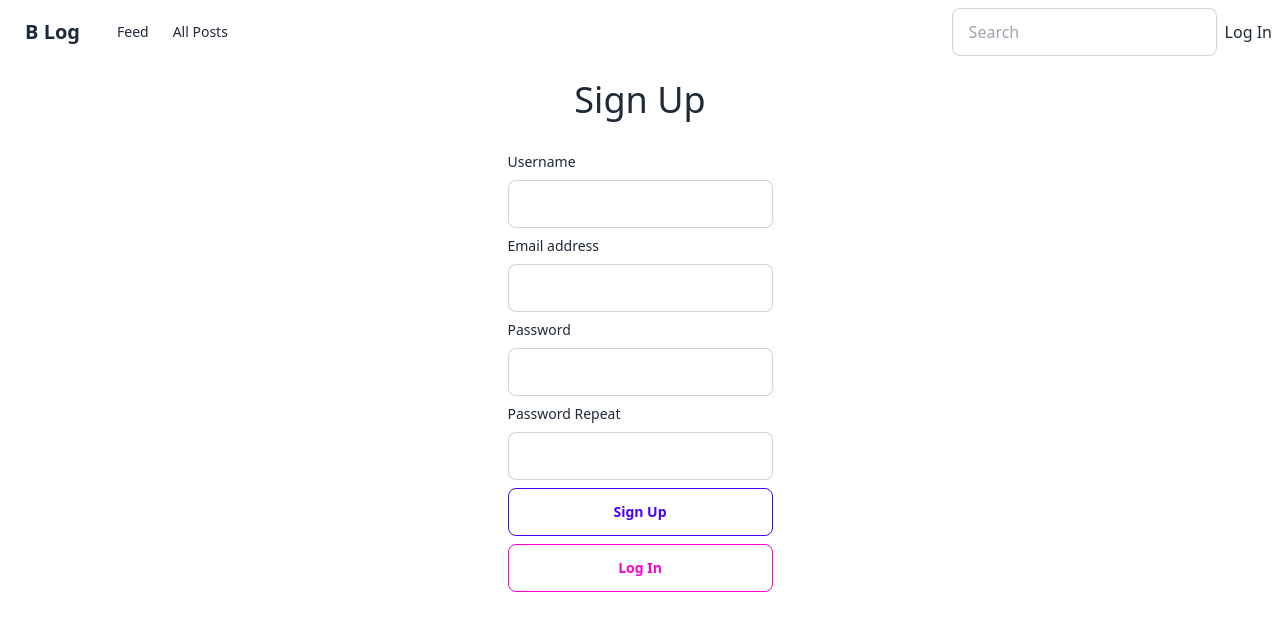
After one commit to TokioSGl/django-blog, a Django app: page /account/signup/ in a window 1280 px wide. The commit adds this page. Shown: the top 631 px of the page. Run offline with Django 5.2, Linux system fonts and the light colour scheme; some libraries are stand-ins or nearby versions.

Commit message:
logout, signup

```diff
--- a/src/account/forms.py
+++ b/src/account/forms.py
@@ -1,6 +1,23 @@
 from django import forms
+from django.contrib.auth.models import User
 
 
 class LoginForm(forms.Form):
     username = forms.CharField()
     password = forms.CharField(widget=forms.PasswordInput)
+
+
+class SignupForm(forms.ModelForm):
+    password = forms.CharField(label="Password", widget=forms.PasswordInput)
+    password_repeat = forms.CharField(label="Password Repeat", widget=forms.PasswordInput)
+
+    class Meta:
+        model = User
+        fields = ["username", "email"]
+
+    def clean_password_repeat(self):
+        cd = self.cleaned_data
+        if cd["password"] != cd["password_repeat"]:
+            raise forms.ValidationError("Password do not match")
+
+        return cd["password_repeat"]
--- a/src/account/urls.py
+++ b/src/account/urls.py
@@ -1,9 +1,12 @@
+from django.contrib.auth.views import LogoutView
 from django.urls import path
 
-from account.views import user_login
+from account.views import user_login, user_signup
 
 app_name = "account"
 
 urlpatterns = [
+    path("signup/", user_signup, name="signup"),
     path("login/", user_login, name="login"),
+    path("logout/", LogoutView.as_view(), name="logout"),
 ]
--- a/src/account/views.py
+++ b/src/account/views.py
@@ -1,8 +1,9 @@
 from django.contrib.auth import authenticate, login
 from django.http import HttpResponse
-from django.shortcuts import render
+from django.shortcuts import redirect, render
+from django.urls import reverse
 
-from account.forms import LoginForm
+from account.forms import LoginForm, SignupForm
 
 
 def user_login(request):
@@ -14,7 +15,7 @@ def user_login(request):
             if user is not None:
                 if user.is_active:
                     login(request, user)
-                    return HttpResponse("Authenticated successfully")
+                    return redirect(reverse("blog:post_list"))
                 else:
                     return HttpResponse("Disabled account")
             else:
@@ -23,3 +24,18 @@ def user_login(request):
         form = LoginForm()
 
     return render(request, "account/login.html", {"form": form})
+
+
+def user_signup(request):
+    if request.method == "POST":
+        form = SignupForm(request.POST)
+        if form.is_valid():
+            cd = form.cleaned_data
+            user = form.save(commit=False)
+            user.set_password(cd["password"])
+            user.save()
+            return redirect(reverse("account.login"))
+    else:
+        form = SignupForm()
+
+    return render(request, "account/signup.html", {"form": form})
--- a/src/blog/urls.py
+++ b/src/blog/urls.py
@@ -2,6 +2,7 @@ from django.urls import path
 
 from blog.views import (
     PostListByTagView,
+    PostListByUserView,
     PostListView,
     post_comment,
     post_detail,
@@ -21,5 +22,6 @@ urlpatterns = [
     path(
         "posts/tag/<slug:tag_slug>", PostListByTagView.as_view(), name="post_list_by_tag"
     ),
+    path("posts/<username>", PostListByUserView.as_view(), name="post_list_by_user"),
     path("posts/", PostListView.as_view(), name="post_list"),
 ]
--- a/src/django_blog/settings.py
+++ b/src/django_blog/settings.py
@@ -91,6 +91,11 @@ DATABASES = {
     }
 }
 
+# Auth paths
+LOGIN_REDIRECT_URL = "/posts/"
+LOGIN_URL = "account:login"
+LOGOUT_URL = "account:logout"
+
 
 # Password validation
 # https://docs.djangoproject.com/en/5.0/ref/settings/#auth-password-validators
--- a/src/templates/account/login.html
+++ b/src/templates/account/login.html
@@ -17,5 +17,6 @@
         {% csrf_token %}
 
         <button class="btn btn-outline btn-primary" type="submit">Log in</button>
+        <a href="{% url 'account:signup' %}" class="btn btn-outline btn-secondary">Sign Up</a>
     </form>
 {% endblock %}
--- /dev/null
+++ b/src/templates/account/signup.html
@@ -0,0 +1,28 @@
+{% extends 'base.html' %}
+{% load forms_tags %}
+
+{% block title %}
+  Login
+{% endblock %}
+
+{% block main %}
+    <h1 class="text-4xl mx-auto">Sign Up</h1>
+    <form method="post" class="flex flex-col gap-2 max-w-xl mx-auto">
+        <label for="username" class="label-text">{{ form.username.label }}</label>
+        {{ form.username|with_class:'input input-bordered w-full'}}
+
+        <label for="email" class="label-text"> {{ form.email.label }}</label>
+        {{ form.email|with_class:'input input-bordered w-full'}}
+
+        <label for="password" class="label-text">{{ form.password.label }}</label>
+        {{ form.password|with_class:'input input-bordered w-full' }}
+
+        <label for="password_repeat" class="label-text">{{ form.password_repeat.label }}</label>
+        {{ form.password_repeat|with_class:'input input-bordered w-full' }}
+
+        {% csrf_token %}
+
+        <button class="btn btn-outline btn-primary" type="submit">Sign Up</button>
+        <a href="{% url "account:login" %}" class="btn btn-outline btn-secondary">Log In</a>
+    </form>
+{% endblock %}
--- a/src/templates/base.html
+++ b/src/templates/base.html
@@ -18,22 +18,7 @@
   </head>
   <body>
     <heaedr class="header">
-      <nav class="nav">
-        <ul class="nav__list">
-          <li class="nav__item">
-            <a href="http://">Home</a>
-          </li>
-          <li class="nav__item">
-            <a href="http://">Feed</a>
-          </li>
-          <li class="nav__item">
-            <a href="http://">All Post</a>
-          </li>
-          <li class="nav__item">
-            <a href="http://">Profile</a>
-          </li>
-        </ul>
-      </nav>
+      {% include "./nav.html"%}
     </heaedr>
     <main class="flex flex-col gap-8 p-4 main">
       {% block main %}
--- a/src/templates/blog/post/list.html
+++ b/src/templates/blog/post/list.html
@@ -28,6 +28,8 @@
         <footer class="text-base">Published {{ post.published }} by {{ post.author }}</footer>
       </div>
     </article>
+    {% empty%}
+    <p class="text-lg">Sorry. You have not posts yet. Wanna write your first post? </p>
   {% endfor %}
   {% include "blog/post/pagination.html" with page=page_obj %}
 {% endblock %}
--- a/src/templates/blog/post/pagination.html
+++ b/src/templates/blog/post/pagination.html
@@ -1,3 +1,4 @@
+{% if page.paginator.num_pages > 1 %}
 <div class="join pagination">
   <span class="step-links">
     {% if page.has_previous %}
@@ -9,3 +10,4 @@
     {% endif %}
   </span>
 </div>
+{% endif%}
--- /dev/null
+++ b/src/templates/nav.html
@@ -0,0 +1,53 @@
+<nav class="navbar bg-base-100">
+  <div class="flex-1">
+    <a href="{% url 'blog:post_list' %}" class="btn btn-ghost text-xl">B Log</a>
+    <ul class="menu menu-sm menu-horizontal p-2">
+      <li>
+        <a href="{% url 'blog:post_list' %}">Feed</a>
+      </li>
+      <li>
+        <a href="{% url 'blog:post_list' %}">All Posts</a>
+      </li>
+      {% if request.user.is_authenticated %}
+      <li>
+        <a href="/posts/{{request.user.username}}">My Posts</a>
+      </li>
+      {% endif %}
+    </ul>
+  </div>
+  <div class="flex-none gap-2">
+    <div class="form-control">
+      <input type="text" placeholder="Search" class="input input-bordered w-24 md:w-auto" />
+    </div>
+    {% if request.user.is_authenticated %}
+    <div class="dropdown dropdown-end">
+      <div tabindex="0" role="button" class="btn btn-ghost btn-circle avatar">
+        <div class="w-10 rounded-full">
+          <img alt="Tailwind CSS Navbar component" src="https://daisyui.com/images/stock/photo-1534528741775-53994a69daeb.jpg" />
+        </div>
+      </div>
+      <ul tabindex="0" class="mt-3 z-[1] p-2 shadow menu menu-sm dropdown-content bg-base-100 rounded-box w-52">
+        <li>
+          <a class="justify-between">
+            Profile
+            <span class="badge">{{request.user.username}}</span>
+          </a>
+        </li>
+        <li>
+          <a>Settings</a>
+        </li>
+        <li>
+            <form action="{% url 'account:logout' %}" method="post">
+                {% csrf_token %}
+                <input class="cursor-pointer"type="submit" value="Log Out">
+            </form>
+        </li>
+      </ul>
+    </div>
+    {% else %}
+    <div class="ml-auto">
+        <a class="justify-end" href="{% url 'account:login' %}">Log In</a>
+    </div>
+    {% endif %}
+  </div>
+</nav>
```
Also changed, not shown: src/blog/views.py (+12 -0 lines), src/templates/registration/logged_out.html (added, +27 -0 lines).
